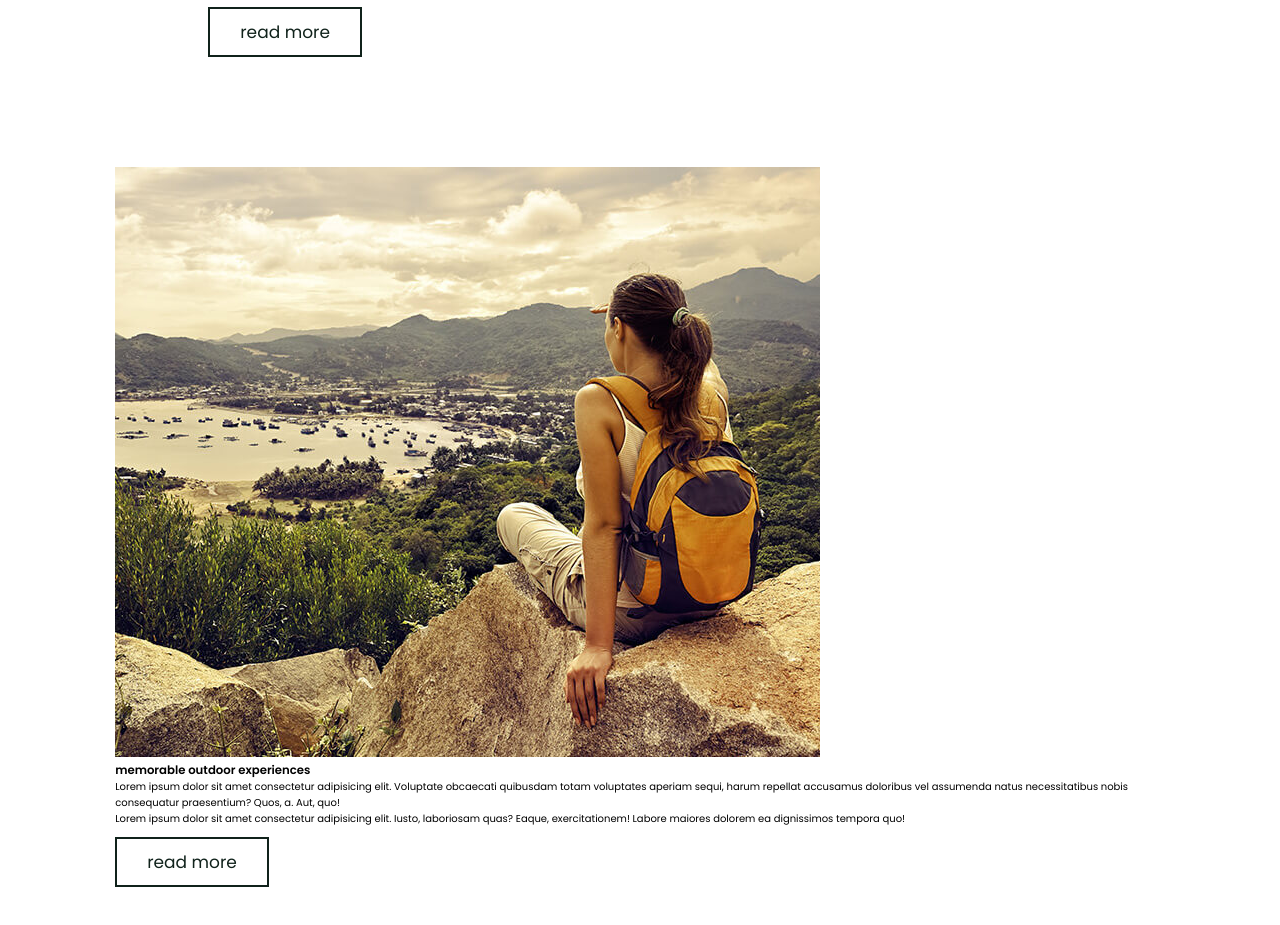
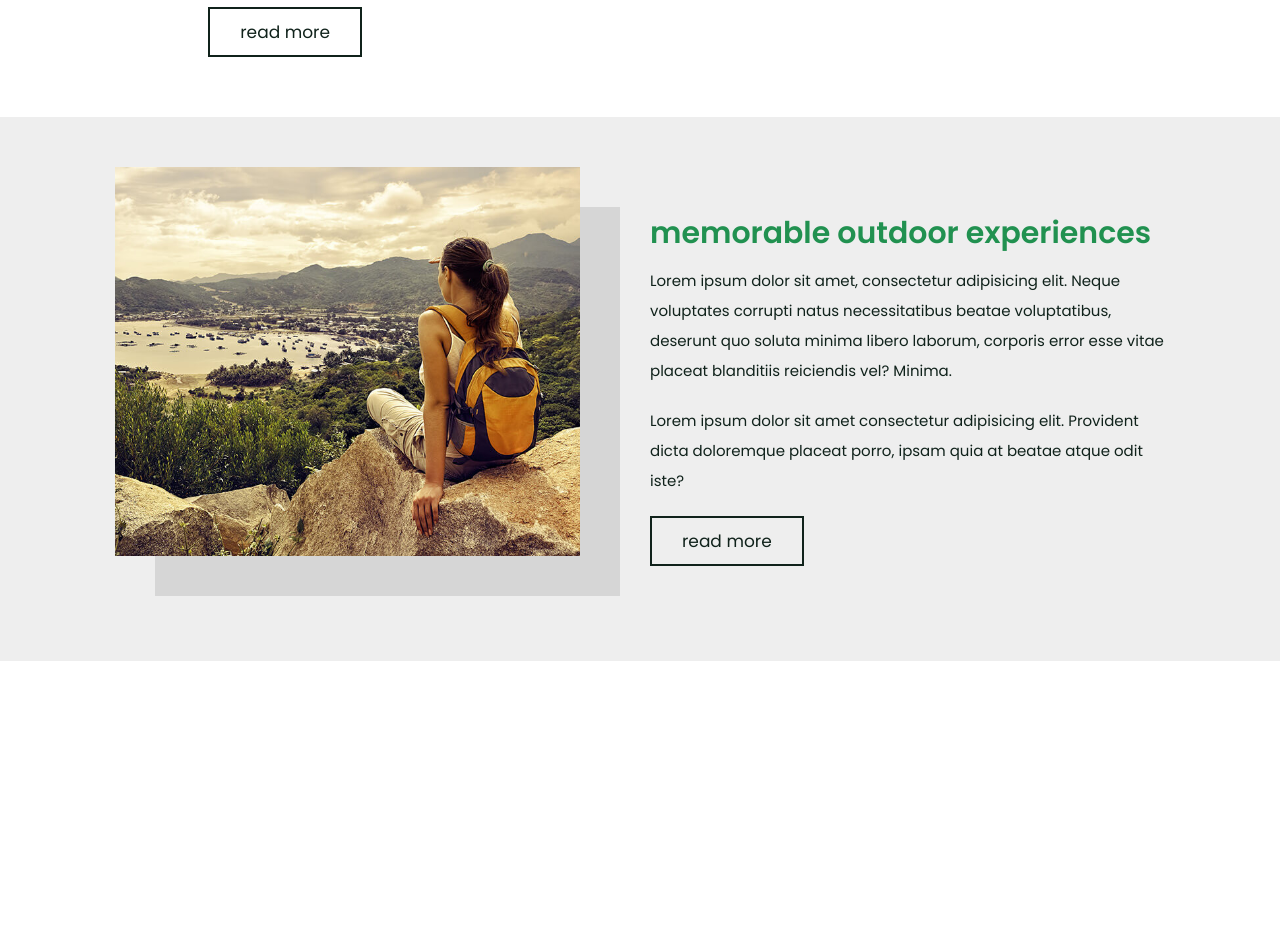
Before and after one commit to RobertoTavitas/Adventure-Store, a website: page index.html in a window 1280 px wide. Shown: the part 1693-2618 px from the top of the page. After the commit the page ends 2354 px from the top, so only its background shows below. Drawn offline with nearby package versions, Linux system fonts and the light colour scheme.

Commit message:
about section finished

```diff
--- a/index.html
+++ b/index.html
@@ -144,13 +144,14 @@
 <!-- About Start -->
 <section class="about" id="about">
   <div class="image">
-    <img src="./assets/about-img.jpg" alt="about image">
+    <img src="./assets/about-img.jpg" alt="">
   </div>
+
   <div class="content">
     <h3>memorable outdoor experiences</h3>
-    <p>Lorem ipsum dolor sit amet consectetur adipisicing elit. Voluptate obcaecati quibusdam totam voluptates aperiam sequi, harum repellat accusamus doloribus vel assumenda natus necessitatibus nobis consequatur praesentium? Quos, a. Aut, quo!</p>
-    <p>Lorem ipsum dolor sit amet consectetur adipisicing elit. Iusto, laboriosam quas? Eaque, exercitationem! Labore maiores dolorem ea dignissimos tempora quo!</p>
-    <a href="" class="btn">read more</a>
+    <p>Lorem ipsum dolor sit amet, consectetur adipisicing elit. Neque voluptates corrupti natus necessitatibus beatae voluptatibus, deserunt quo soluta minima libero laborum, corporis error esse vitae placeat blanditiis reiciendis vel? Minima.</p>
+    <p>Lorem ipsum dolor sit amet consectetur adipisicing elit. Provident dicta doloremque placeat porro, ipsam quia at beatae atque odit iste?</p>
+    <a href="#" class="btn">read more</a>
   </div>
 </section>
 <!-- About End -->
--- a/styles/style.scss
+++ b/styles/style.scss
@@ -275,7 +275,38 @@ section {
 
 // About Section
 .about {
+  background: $light-bg;
+  display: flex;
+  align-items: center;
+  flex-wrap: wrap;
+  gap: 2rem;
 
+  .image {
+    flex: 1 1 42rem;
+    padding-right: 5rem;
+    padding-bottom: 5rem;
+
+    img {
+      width: 100%;
+      box-shadow: 4rem 4rem 0 rgba(0, 0, 0, 0.1);
+    }
+  }
+
+  .content {
+    flex: 1 1 42rem;
+
+    h3 {
+      font-size: 3rem;
+      color: $green;
+    }
+
+    p {
+      font-size: 1.5rem;
+      color: $black;
+      padding: 1rem 0;
+      line-height: 2;
+    }
+  }
 }
 
 
@@ -303,6 +334,7 @@ section {
 @media (max-width: 991px) {
   html {
     font-size: 55%;
+    scroll-padding-top: 7rem;
   }
 
   .home .box {
```
Also changed, not shown: styles/style.css, 1 other file.
